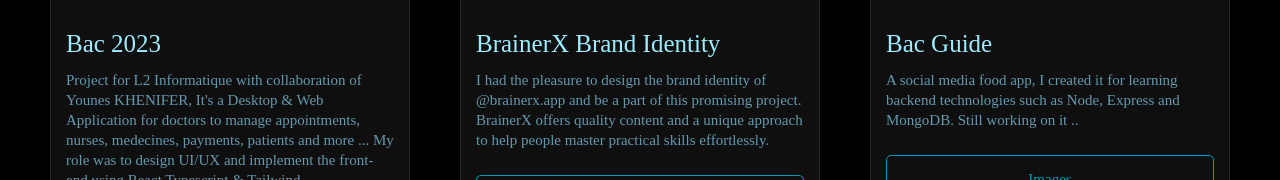
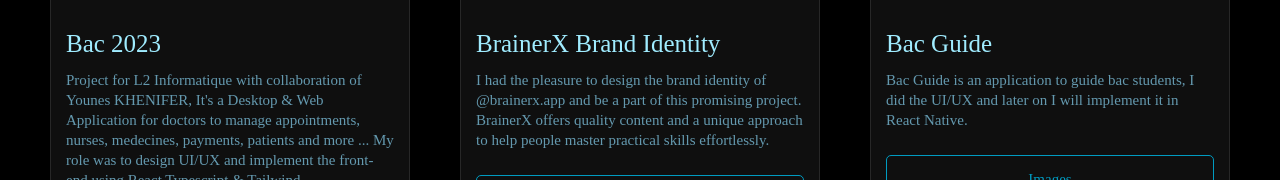
Before and after one commit to abdelkrimdjerrah/portfolio2, a React (Create React App) app: page / in a window 1280 px wide. Shown: the part 4180-4360 px from the top of the page. Built offline with nearby package versions, Linux system fonts and the light colour scheme.

Commit message:
final changes

```diff
--- a/src/sections/UiUx.tsx
+++ b/src/sections/UiUx.tsx
@@ -45,7 +45,7 @@
       "https://firebasestorage.googleapis.com/v0/b/akalaty-ce8bd.appspot.com/o/files%2FFrame%203.png%20%20%20%20%20%20%202023-7-5%2023%3A27%3A35?alt=media&token=141cda15-0fdc-4d2c-9aa0-7d4446547719",
       "https://firebasestorage.googleapis.com/v0/b/akalaty-ce8bd.appspot.com/o/files%2FFrame%205.png%20%20%20%20%20%20%202023-7-5%2023%3A27%3A32?alt=media&token=6b1f3865-ba82-4262-a0e3-f65443bf5093",
     ],
-    desc: "A social media food app, I created it for learning backend technologies such as Node, Express and MongoDB. Still working on it .. ",
+    desc: "Bac Guide is an application to guide bac students, I did the UI/UX and later on I will implement it in React Native.",
   },
 ];
 
```
